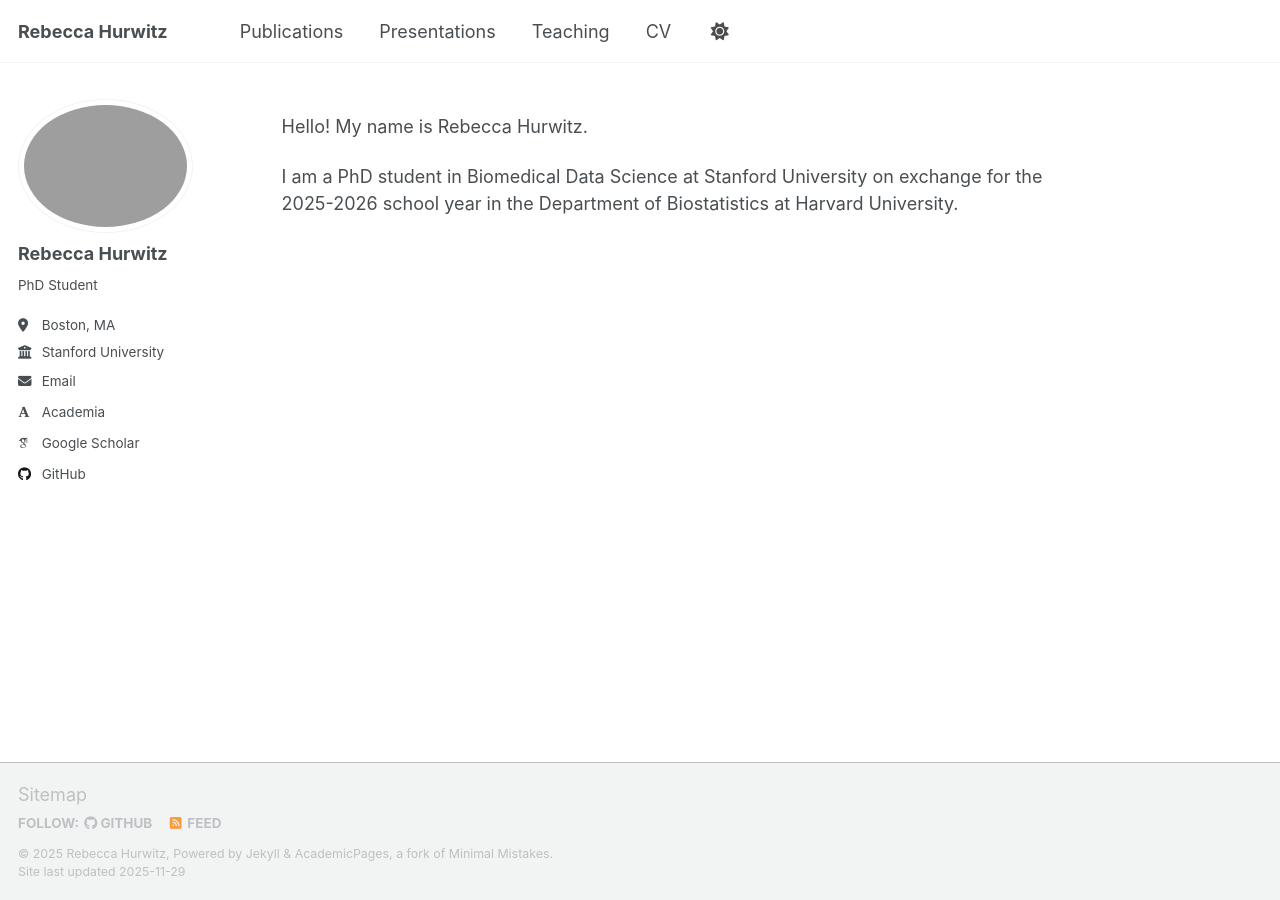
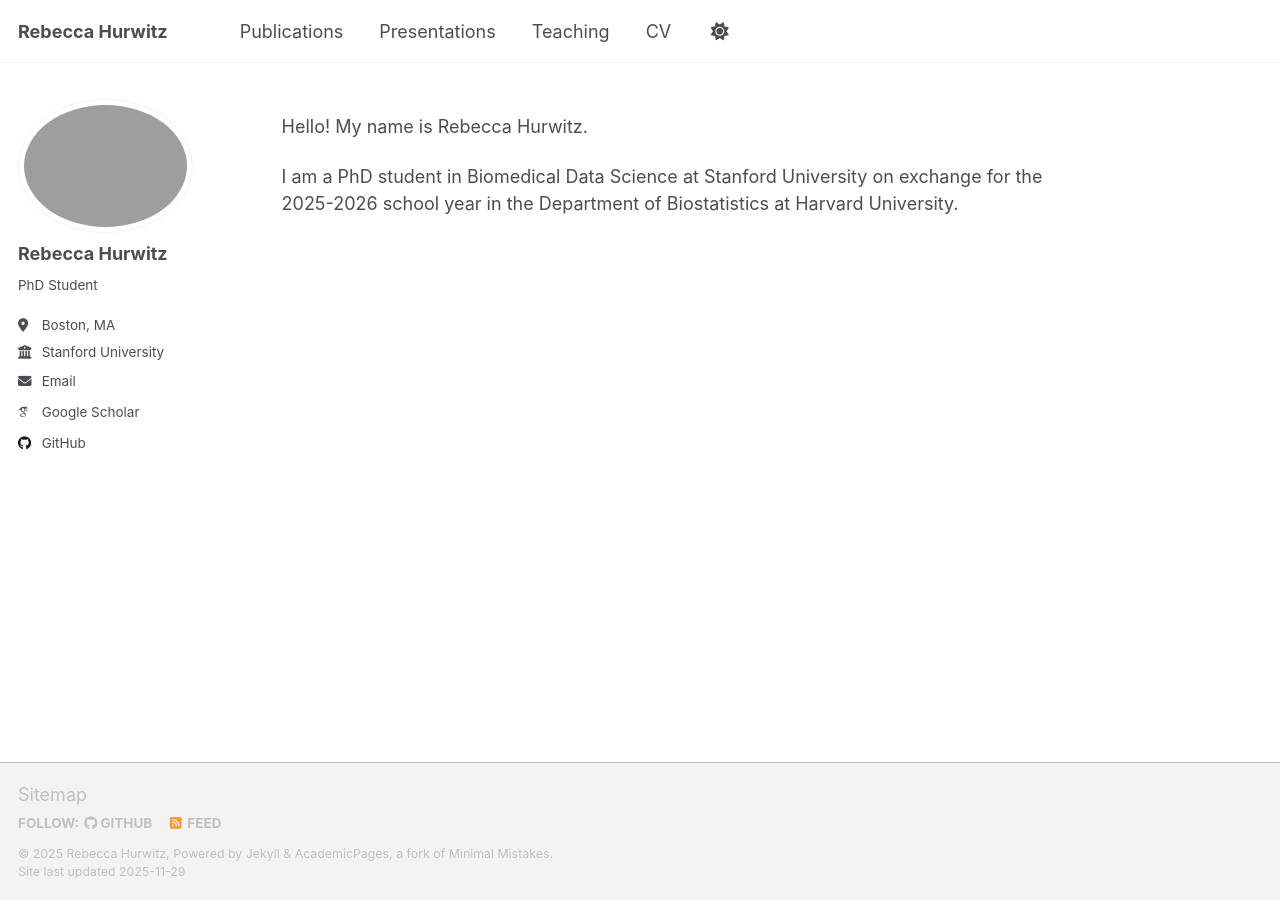
Before and after one commit to rebeccahurwitz/rebeccahurwitz.github.io, a Jekyll site: the page built from _pages/about.md, in a window 1280 px wide. Built offline with Jekyll 4.4.1, drawn with Linux system fonts in a browser that asks for light colours; some web fonts are replaced; a script that is not in the unit is left out.

Commit message:
Update _config.yml

```diff
--- a/_config.yml
+++ b/_config.yml
@@ -34,7 +34,7 @@
   email            : "rebeccahurwitz@g.harvard.edu"
 
   # Academic websites
-  academia         : "Harvard University"
+  academia         : # "Harvard University"
   arxiv            : # URL - Update with the correct link to your profile
   googlescholar    : "https://scholar.google.com/citations?user=6ull8vEAAAAJ&hl=en"
   inspire-hep      : # URL
```
